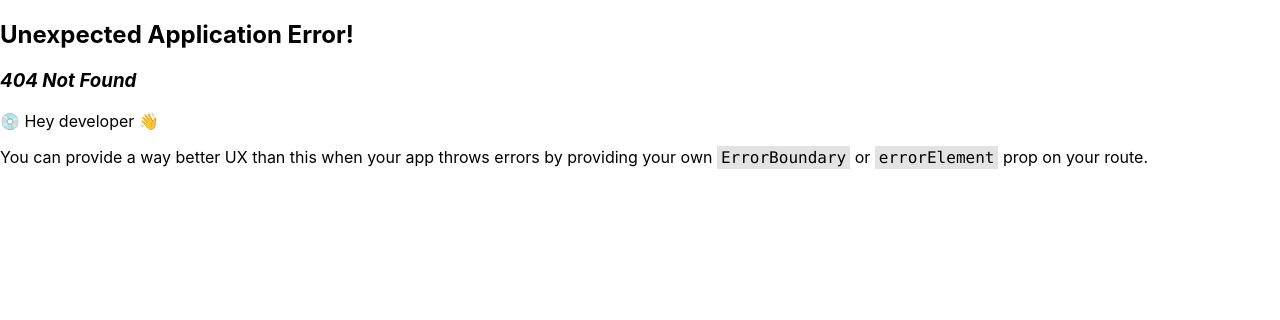
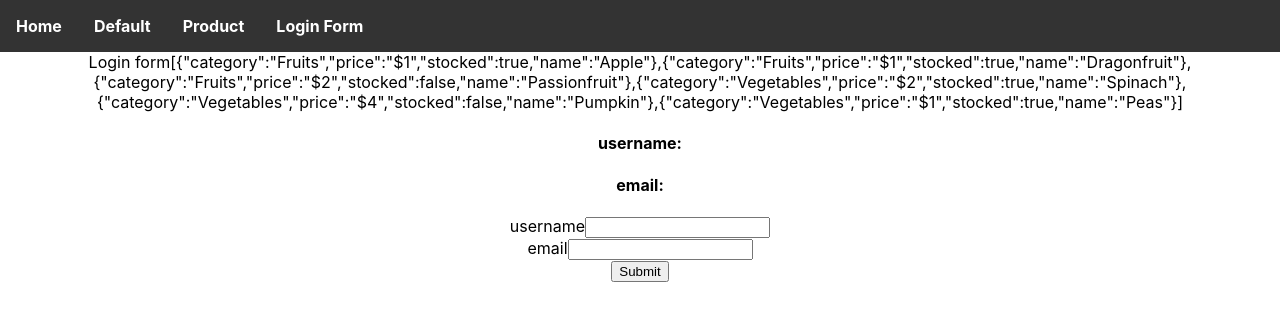
Before and after one commit to RakMont/desarrollo-front-react, a React (Create React App) app: page /forms in a window 1280 px wide. Before the commit this address had no page. Shown: the top 320 px of the page. Built offline with nearby package versions, Linux system fonts and the light colour scheme.

Commit message:
configure fithub page

```diff
--- a/package.json
+++ b/package.json
@@ -2,6 +2,7 @@
   "name": "mod7-pr",
   "version": "0.1.0",
   "private": true,
+  "homepage": "https://RakMont.github.io/mod7-pr",
   "dependencies": {
     "@testing-library/jest-dom": "^5.17.0",
     "@testing-library/react": "^13.4.0",
--- a/src/components/Navbar.jsx
+++ b/src/components/Navbar.jsx
@@ -13,6 +13,9 @@ const Navbar = () =>{
               <li>
                   <Link to="/products">Product</Link>
               </li>
+              <li>
+                  <Link to="/forms">Login Form</Link>
+              </li>
           </ul>
 
       </nav>
--- /dev/null
+++ b/src/hooks/useForm.jsx
@@ -0,0 +1,16 @@
+import {useState} from "react";
+
+const useForm = (initialValues) => {
+    const [values, setValue] = useState(initialValues);
+
+    const handleChange = (event) =>{
+        const {name, value} = event.target;
+        setValue({
+            ...values,
+            [name]:value
+        })
+    }
+    return [values, handleChange];
+}
+
+export default useForm;
--- /dev/null
+++ b/src/redux/form/formActions.js
@@ -0,0 +1,8 @@
+import {SET_FORM_DATA} from "./formTypes";
+
+export const setFormData = (formData)=>{
+    return{
+        type: SET_FORM_DATA,
+        payload: formData
+    }
+}
--- /dev/null
+++ b/src/redux/form/formReducer.js
@@ -0,0 +1,25 @@
+import {SET_FORM_DATA} from "./formTypes";
+
+const initialState = {
+    formData:{
+        username:'',
+        email:''
+    }
+}
+
+const formReducer = (state = initialState, action) =>{
+    switch (action.type){
+        case SET_FORM_DATA : {
+            return {
+                ...state,
+                formData: {
+                    ...state.formData,
+                    ...action.payload
+                },
+            }
+        }
+        default:
+            return state;
+    }
+}
+export default formReducer;
--- /dev/null
+++ b/src/redux/form/formTypes.js
@@ -0,0 +1 @@
+export const SET_FORM_DATA = 'SET_FORM_DATA'
--- /dev/null
+++ b/src/redux/products/productActions.js
@@ -0,0 +1,7 @@
+import {SET_PRODUCTS} from "./productTypes";
+export const setProductsList = (products) =>{
+    return {
+        type: SET_PRODUCTS,
+        payload: products,
+    }
+}
--- /dev/null
+++ b/src/redux/products/productReducer.js
@@ -0,0 +1,19 @@
+import {SET_PRODUCTS} from "./productTypes";
+const initialState = {
+    products: []
+}
+
+const productReducer = (state = initialState, action) =>{
+    switch (action.type){
+        case SET_PRODUCTS : {
+            return {
+                ...state,
+                products: action.payload,
+            }
+        }
+        default:
+            return state;
+
+    }
+}
+export default productReducer;
--- /dev/null
+++ b/src/redux/products/productTypes.js
@@ -0,0 +1 @@
+export const SET_PRODUCTS = 'SET_PRODUCTS'
--- a/src/redux/reducers.js
+++ b/src/redux/reducers.js
@@ -1,7 +1,11 @@
 import {combineReducers} from 'redux';
 import defaultReducer from "./default/defaultReducer";
+import productReducer from "./products/productReducer";
+import formReducer from "./form/formReducer";
 
 const rootReducer = combineReducers({
-    default: defaultReducer
+    default: defaultReducer,
+    products: productReducer,
+    form: formReducer
 });
 export default  rootReducer;
--- a/src/router/router.js
+++ b/src/router/router.js
@@ -2,20 +2,31 @@ import Default from "../screens/Default";
 import Product from "../screens/Product";
 import {createBrowserRouter} from "react-router-dom";
 import App from "../App"
-const routes = createBrowserRouter([
+import LoginForm from "../screens/forms/LoginForm";
+
+const basename = process.env.NODE_ENV === 'production' ? '/mod7-pr' : '/';
+const routes = createBrowserRouter(
+    [
         {
             path:'/',
-        element:<App/>,
+            element:<App />,
             children:[
                 {
                 path: '/default',
-                element: <Default/>,
+                element: <Default />,
                 },
                 {
                     path: '/products',
-                element: <Product/>
+                    element: <Product />
+                },
+                {
+                    path: '/forms',
+                    element: <LoginForm />
                 }
         ]
     }
-])
+],
+    {
+        basename: basename
+    })
 export default routes;
--- /dev/null
+++ b/src/screens/forms/LoginForm.jsx
@@ -0,0 +1,65 @@
+import {useDispatch, useSelector} from "react-redux";
+import {useEffect} from "react";
+import {setProductsList} from "../../redux/products/productActions";
+import useForm from "../../hooks/useForm";
+import {setFormData} from "../../redux/form/formActions";
+
+const LoginForm = () => {
+    const productsState = useSelector(
+        (state) => state.products);
+    const dispatch = useDispatch();
+    useEffect(() => {
+        dispatch(
+            setProductsList([
+                {category: "Fruits", price: "$1", stocked: true, name: "Apple"},
+                {category: "Fruits", price: "$1", stocked: true, name: "Dragonfruit"},
+                {category: "Fruits", price: "$2", stocked: false, name: "Passionfruit"},
+                {category: "Vegetables", price: "$2", stocked: true, name: "Spinach"},
+                {category: "Vegetables", price: "$4", stocked: false, name: "Pumpkin"},
+                {category: "Vegetables", price: "$1", stocked: true, name: "Peas"}
+            ])
+        );
+    }, []);
+
+    const [values, handleChange] = useForm({username:'', email:''})
+    const handleSubmit = (event) =>{
+        event.preventDefault();
+        console.log(values)
+        dispatch(setFormData(values))
+    }
+
+    const form = useSelector(state => state.form);
+
+    return (
+    <div>
+        Login form
+        {JSON.stringify(productsState.products)}
+        <form onSubmit={handleSubmit}>
+            <h4>username: {form.formData.username}</h4>
+            <h4>email: {form.formData.email}</h4>
+            <div>
+                <label htmlFor="username">username</label>
+                <input
+                    type="text"
+                    id="username"
+                    name="username"
+                    value={values.username}
+                    onChange={handleChange}
+                />
+            </div>
+            <div>
+                <label htmlFor="email">email</label>
+                <input
+                    type="email"
+                    id="email"
+                    name="email"
+                    value={values.email}
+                    onChange={handleChange}
+                />
+            </div>
+            <button type="submit">Submit</button>
+        </form>
+    </div>
+  );
+}
+export default LoginForm;
```
Also changed, not shown: 1 other file (tests, documents, lock files or other folders). Lines whose indentation alone changed are shown as unchanged.
